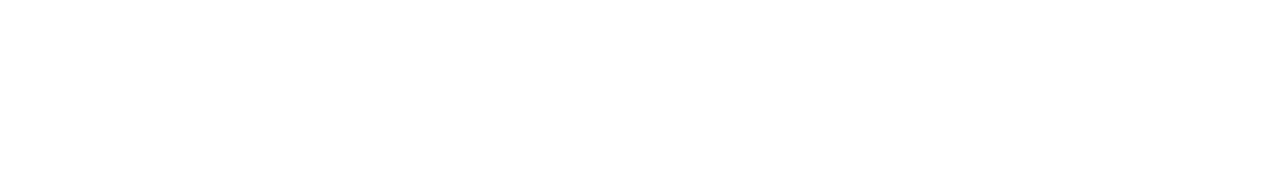
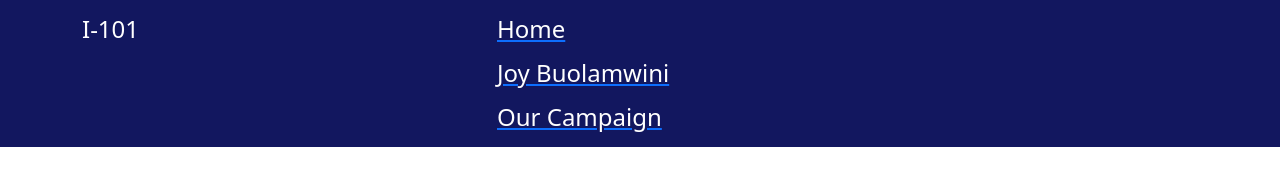
Before and after one commit to Olifanat/underrepresented-innovator-website, a plain HTML site: page team.html in a window 1280 px wide. Drawn offline with nearby package versions, Linux system fonts and the light colour scheme.

Commit message:
Add the menu bar

```diff
--- a/team.html
+++ b/team.html
@@ -8,6 +8,21 @@
     <link rel="stylesheet" href="project.css">
 </head>
 <body>
-
+    <div class="menu_bar">
+        <div class="container">
+            <div class="row">
+                <div class="col-md-4">
+                    <h4 class="menu_class">I-101</h4>
+                </div>
+                <div class="col-md-8 text-right">
+                    <ul class="list-inline menu_button">
+                        <li><a href="team.html"><h4 class="menu_button">Home</h4></a></li>
+                        <li><a href="innovator.html"><h4 class="menu_button">Joy Buolamwini</h4></a></li>
+                        <li><a href="process.html"><h4 class="menu_button">Our Campaign</h4></a></li>
+                    </ul>
+                </div>
+            </div>
+        </div>
+    </div>
 </body>
 </html>
```
Also changed, not shown: innovator.html (+16 -1 lines), process.html (+14 -3 lines).
